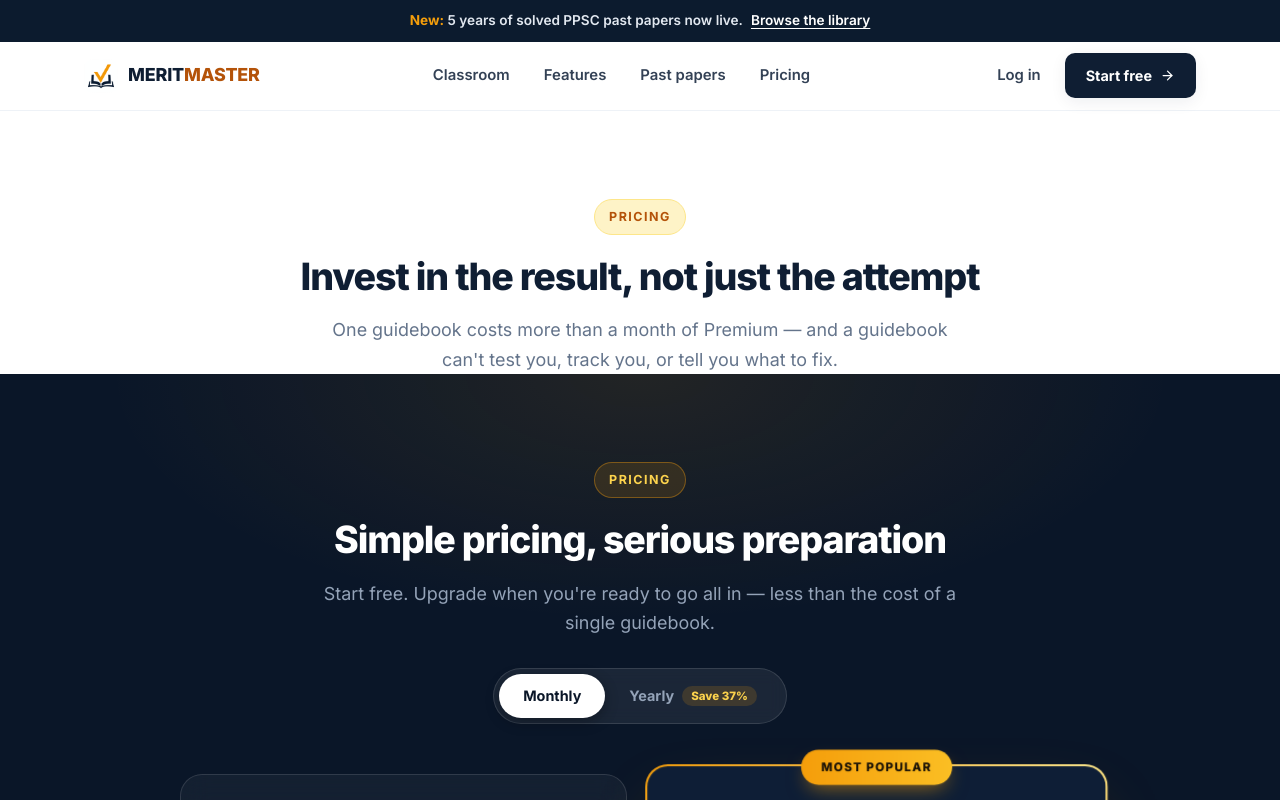
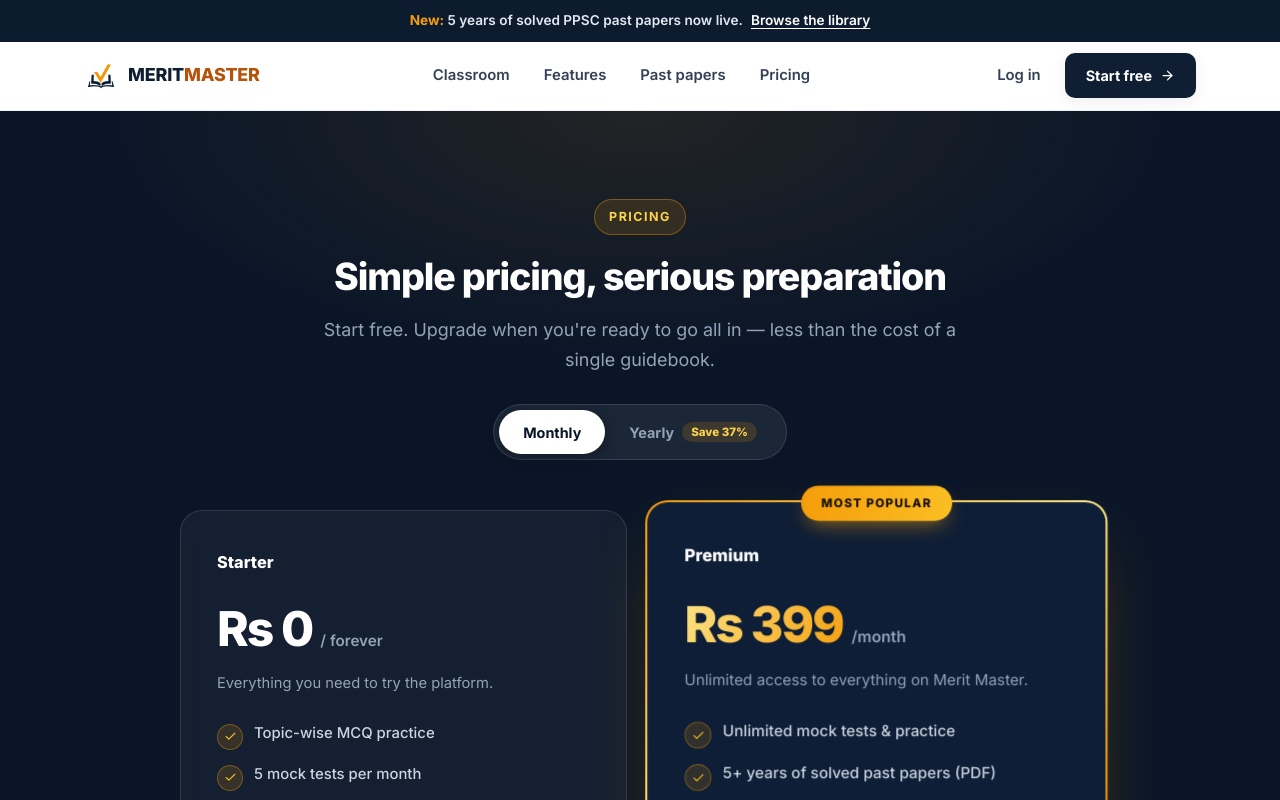
Before and after one commit to alithecoder-hue/PPSC_PRO, a Next.js app in the folder frontend/: page /subscription in a window 1280 px wide. Shown: the top 800 px of the page. Built offline with nearby package versions, Linux system fonts and the light colour scheme; a web font is replaced by a local one.

Commit message:
Clean up subscription page: remove duplicate header, pricing section is the hero

```diff
--- a/frontend/src/app/(marketing)/components/PricingSection.tsx
+++ b/frontend/src/app/(marketing)/components/PricingSection.tsx
@@ -22,7 +22,7 @@
   { ok: true, text: 'Priority support & exam alerts' },
 ];
 
-export default function PricingSection() {
+export default function PricingSection({ h1 = false }: { h1?: boolean }) {
   const [yearly, setYearly] = useState(false);
 
   return (
@@ -30,7 +30,11 @@
       <div className="mm-container">
         <div className="mm-center">
           <span className="mm-eyebrow">Pricing</span>
-          <h2 className="mm-h2">Simple pricing, serious preparation</h2>
+          {h1 ? (
+            <h1 className="mm-h2">Simple pricing, serious preparation</h1>
+          ) : (
+            <h2 className="mm-h2">Simple pricing, serious preparation</h2>
+          )}
           <p className="mm-lead">
             Start free. Upgrade when you&apos;re ready to go all in — less than
             the cost of a single guidebook.
--- a/frontend/src/app/(marketing)/subscription/page.tsx
+++ b/frontend/src/app/(marketing)/subscription/page.tsx
@@ -19,20 +19,9 @@
 export default function SubscriptionPage() {
   return (
     <>
-      <section className="mm-section" style={{ paddingBottom: 0 }}>
-        <div className="mm-container mm-center">
-          <span className="mm-eyebrow">Pricing</span>
-          <h1 className="mm-h2">Invest in the result, not just the attempt</h1>
-          <p className="mm-lead">
-            One guidebook costs more than a month of Premium — and a guidebook
-            can&apos;t test you, track you, or tell you what to fix.
-          </p>
-        </div>
-      </section>
+      <PricingSection h1 />
 
-      <PricingSection />
-
-      <section className="mm-section" style={{ paddingTop: 0 }}>
+      <section className="mm-section">
         <div className="mm-container">
           <div className="mm-grid-3" style={{ marginTop: 0 }}>
             {TRUST.map((x) => (
```
Also changed, not shown: 1 other file (tests, documents, lock files or other folders).
